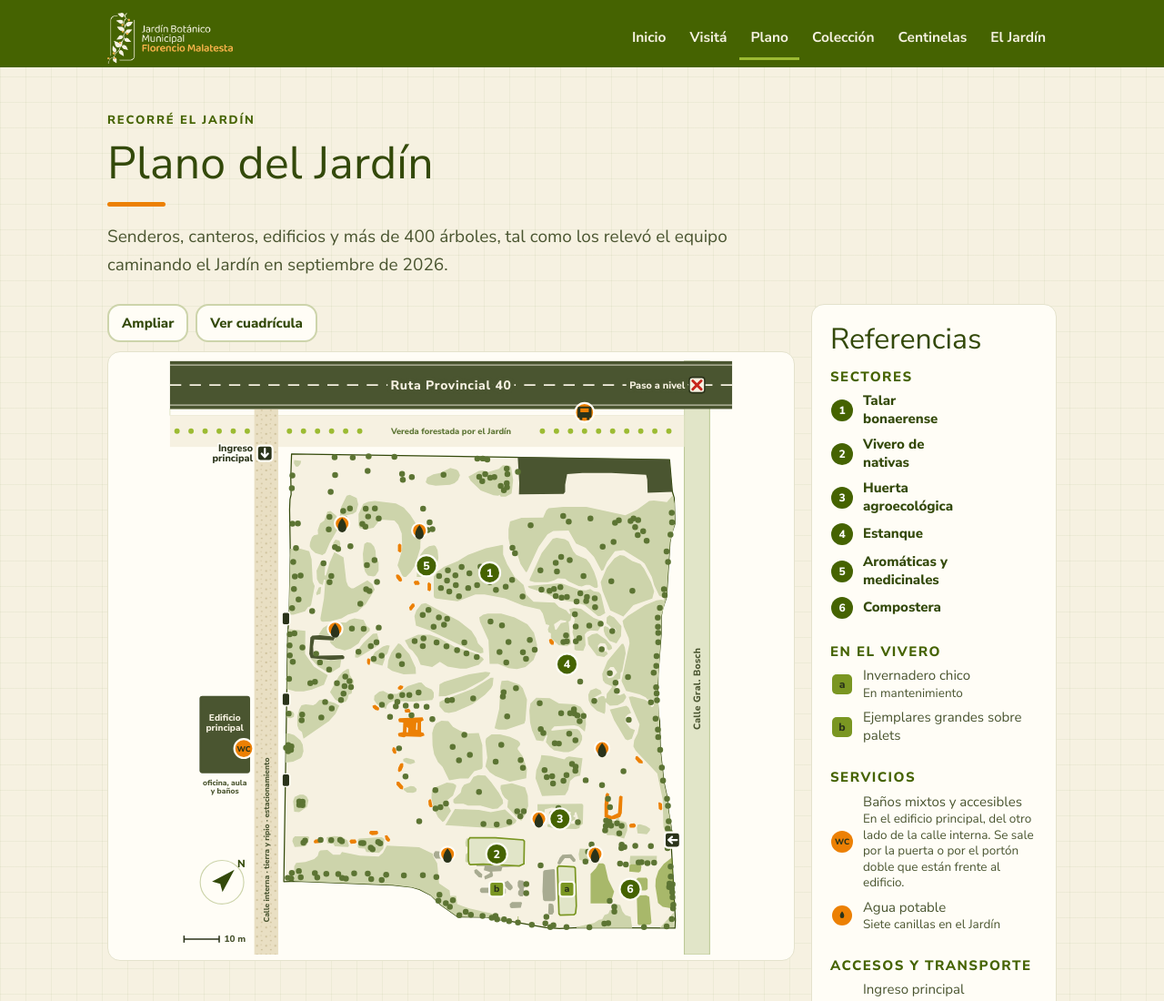
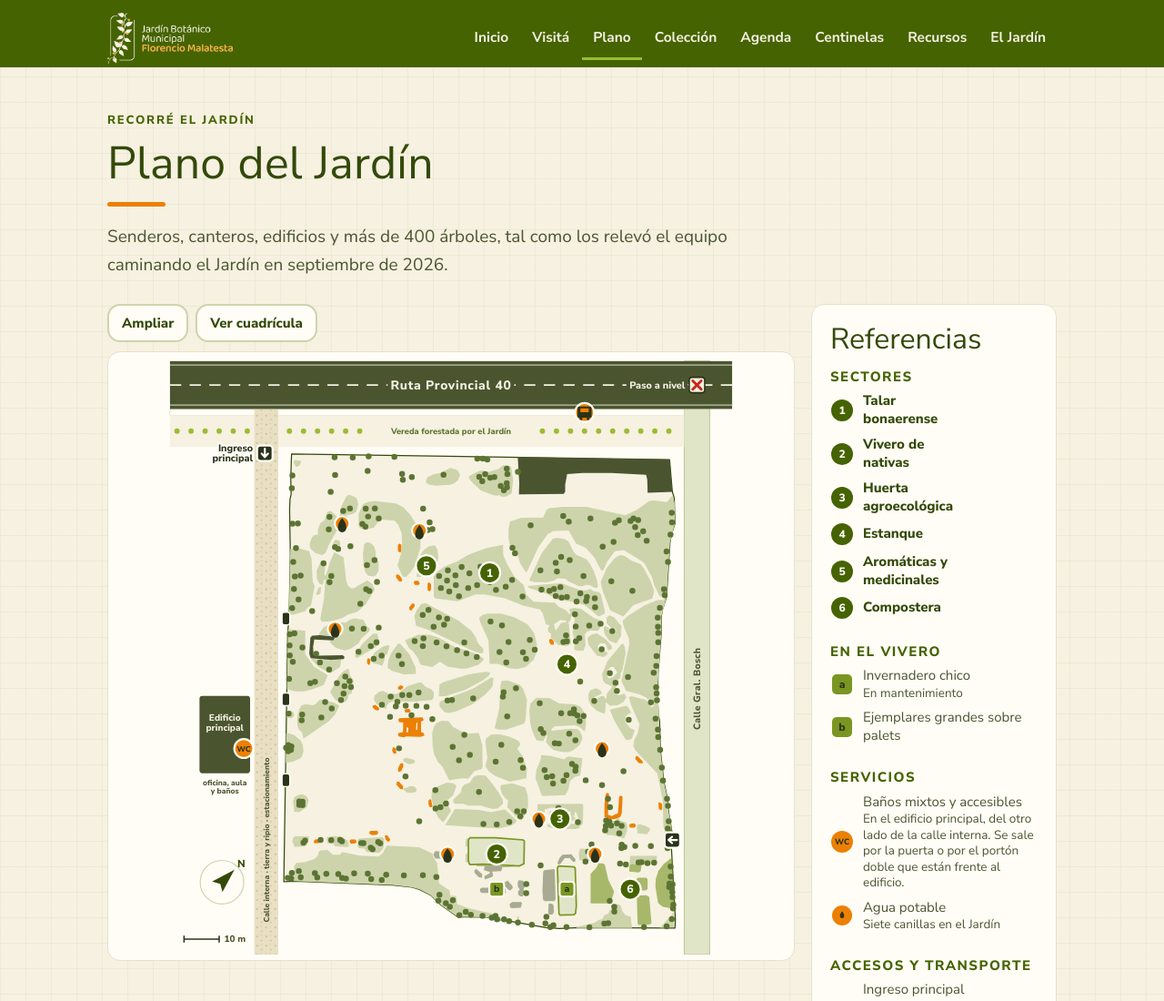
Before and after one commit to jbflormalatesta/pruebas, a plain HTML site: page plano/index.html in a window 1280 px wide. Shown: the top 1100 px of the page at 91% size. Drawn offline with Linux system fonts and the light colour scheme; a web font is replaced by a local one.

Commit message:
Paso 3 (prueba): Plano con Agenda y Recursos en el menú

```diff
--- a/plano/index.html
+++ b/plano/index.html
@@ -28,7 +28,7 @@
   <div class="in">
     <a class="logo" href="../"><img src="../img/logo-jb.png" width="460" height="187" alt="Jardín Botánico Municipal Florencio Malatesta · Inicio"></a>
     <nav class="principal" aria-label="Secciones del sitio">
-      <ul><li><a href="../">Inicio</a></li><li><a href="../visita/">Visitá</a></li><li><a href="../plano/" aria-current="page">Plano</a></li><li><a href="../coleccion/">Colección</a></li><li><a href="../centinelas/">Centinelas</a></li><li><a href="../el-jardin/">El Jardín</a></li></ul>
+      <ul><li><a href="../">Inicio</a></li><li><a href="../visita/">Visitá</a></li><li><a href="../plano/" aria-current="page">Plano</a></li><li><a href="../coleccion/">Colección</a></li><li><a href="../agenda/">Agenda</a></li><li><a href="../centinelas/">Centinelas</a></li><li><a href="../recursos/">Recursos</a></li><li><a href="../el-jardin/">El Jardín</a></li></ul>
     </nav>
   </div>
 </header>
```
